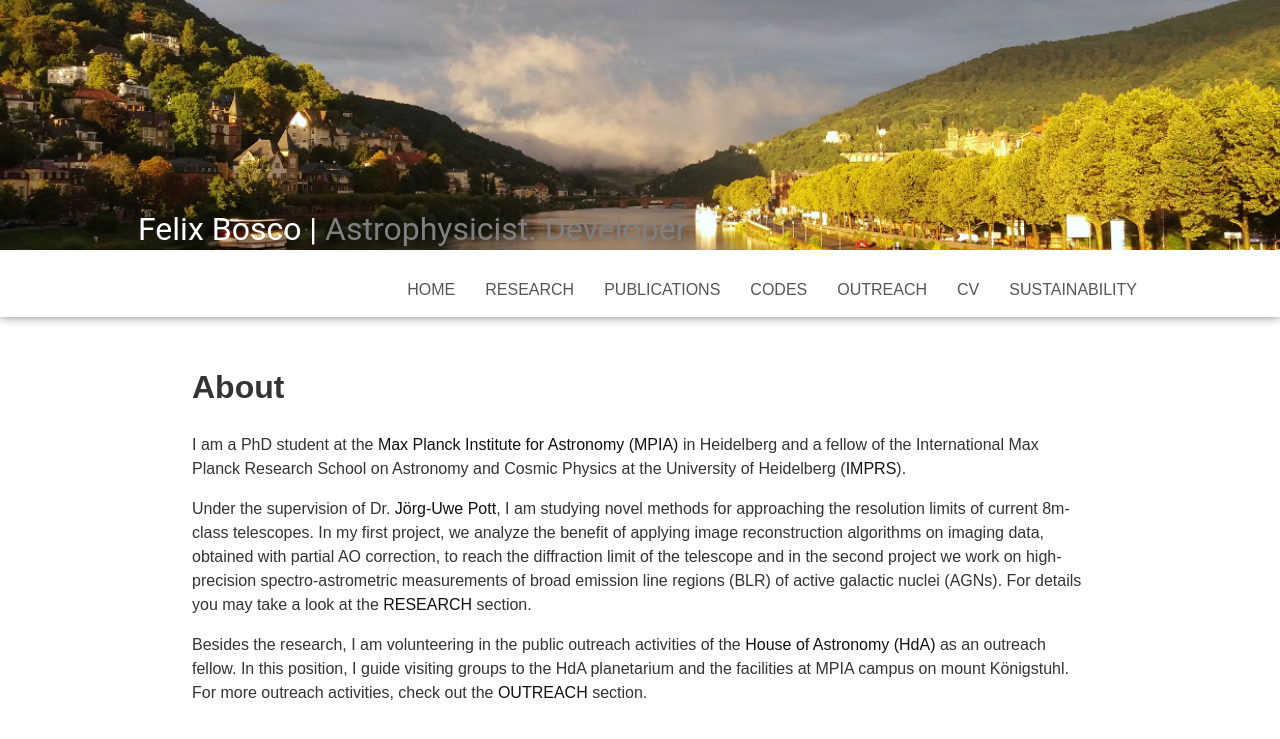
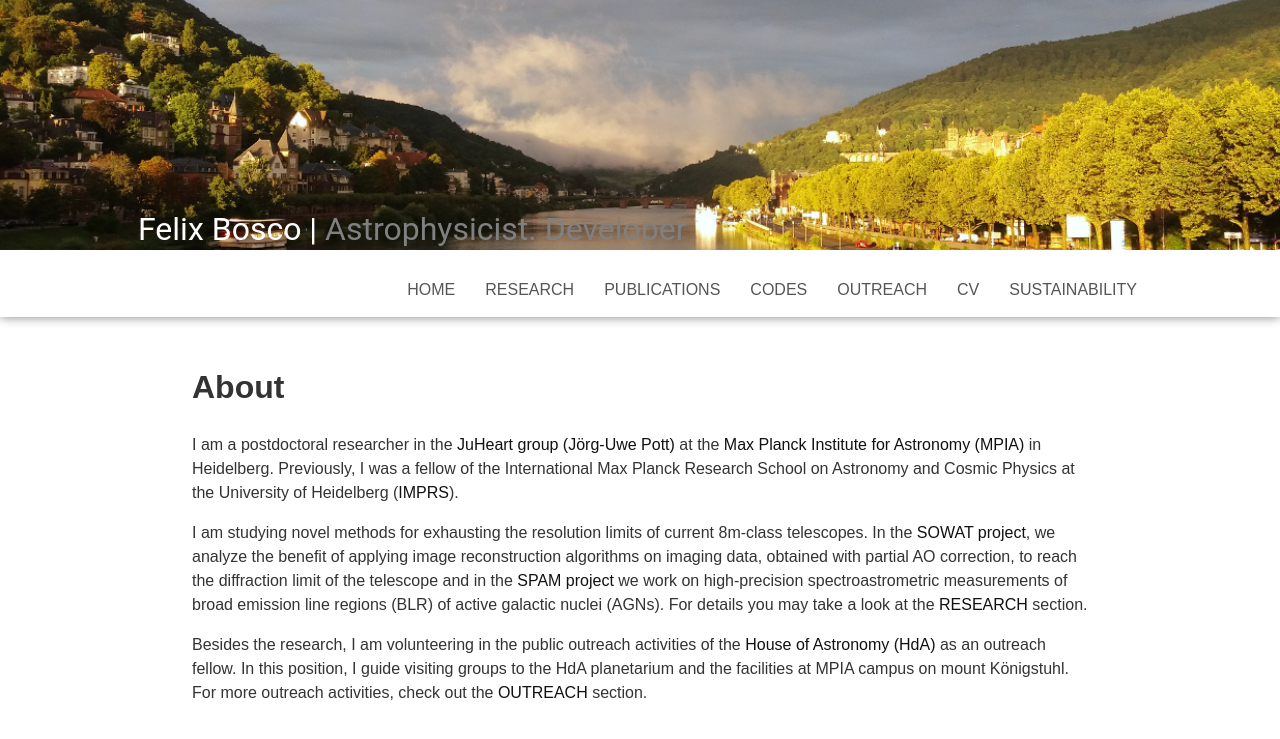
Before and after one commit to felixbosco/felixbosco.github.io, a Jekyll site: the page built from about.html, in a window 1280 px wide. Shown: the top 739 px of the page. Built offline with Jekyll 4.4.1, drawn with Linux system fonts in a browser that asks for light colours.

Commit message:
Update research and publications sections

```diff
--- a/about.html
+++ b/about.html
@@ -8,16 +8,23 @@
 <h1>About</h1>
 
 <p>
-	I am a PhD student at the <a href="http://www.mpia.de" target="_blank">Max Planck Institute for Astronomy (MPIA)</a> in Heidelberg
-	and a fellow of the International Max Planck Research School on Astronomy and Cosmic Physics at the University of Heidelberg (<a href="http://www.imprs-hd.mpg.de" target="_blank">IMPRS</a>).
+	I am a postdoctoral researcher in the
+	<a href="https://www2.mpia-hd.mpg.de/homes/jpott/">JuHeart group (Jörg-Uwe Pott)</a> at the
+	<a href="http://www.mpia.de" target="_blank">Max Planck Institute for Astronomy (MPIA)</a> in Heidelberg.
+	Previously, I was a fellow of the International Max Planck Research School on Astronomy and Cosmic Physics at the
+	University of Heidelberg (<a href="http://www.imprs-hd.mpg.de" target="_blank">IMPRS</a>).
 </p>
 <p>
-	Under the supervision of Dr. <a href="mailto:pott@mpia.de">Jörg-Uwe Pott</a>, I am studying novel methods for approaching the resolution limits of current 8m-class telescopes.
-	In my first project, we analyze the benefit of applying image reconstruction algorithms on imaging data, obtained with partial AO correction, to reach the diffraction limit of the telescope
-	and in the second project we work on high-precision spectro-astrometric measurements of broad emission line regions (BLR) of active galactic nuclei (AGNs).
-	For details you may take a look at the <a href="#research">RESEARCH</a> section.
+	I am studying novel methods for exhausting the resolution limits of current 8m-class telescopes.
+	In the <a href="../research/#SOWAT">SOWAT project</a>, we analyze the benefit of applying image reconstruction
+	algorithms on imaging data, obtained with partial AO correction, to reach the diffraction limit of the telescope
+	and in the <a href="../research/#SPAM">SPAM project</a> we work on high-precision spectroastrometric measurements of
+	broad emission line regions (BLR) of active galactic nuclei (AGNs).
+	For details you may take a look at the <a href="../research">RESEARCH</a> section.
 </p>
 <p>
-	Besides the research, I am volunteering in the public outreach activities of the <a href="http://www.haus-der-astronomie.de" target="_blank">House of Astronomy (HdA)</a> as an outreach fellow.
-	In this position, I guide visiting groups to the HdA planetarium and the facilities at MPIA campus on mount Königstuhl. For more outreach activities, check out the <a href="#outreach">OUTREACH</a> section.
+	Besides the research, I am volunteering in the public outreach activities of the
+	<a href="http://www.haus-der-astronomie.de" target="_blank">House of Astronomy (HdA)</a> as an outreach fellow.
+	In this position, I guide visiting groups to the HdA planetarium and the facilities at MPIA campus on mount
+	Königstuhl. For more outreach activities, check out the <a href="#outreach">OUTREACH</a> section.
 </p>
```
Also changed, not shown: publications.html (+14 -8 lines), research.html (+19 -9 lines).
